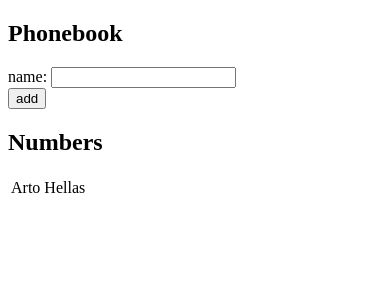
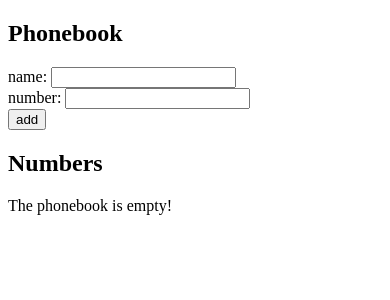
Before and after one commit to pantbruin/fso, a React (Create React App) app in the folder part2/phonebook/: page / in a window 390 px wide. Shown: the top 300 px of the page. Built offline with nearby package versions, Linux system fonts and the light colour scheme.

Commit message:
Implement phonebook step3 exercise

```diff
--- a/part2/phonebook/src/App.js
+++ b/part2/phonebook/src/App.js
@@ -2,31 +2,46 @@ import { useState } from 'react'
 import PhoneInformation from './components/PhoneInformation'
 
 const App = () => {
-  const [persons, setPersons] = useState([
-    { name: 'Arto Hellas' }
-  ])
-  const [newName, setNewName] = useState('')
+  const [persons, setPersons] = useState([]);
 
-  const handleNewName = (event) => {
-    setNewName(event.target.value);
+  {/* newInput controls the form's input fields current value */ }
+  const [newInput, setNewInput] = useState({
+     name: '',
+     phone: ''
+  })
+
+  {/* handleNewInput is an event handler that gets executed every time any of the input fields
+    of the form change. When the input field changes, the current value of the field gets stored in the newInput object state/hook */ }
+  const handleNewInput = (event) => {
+    const updatedState = {...newInput};
+    updatedState[event.target.name] = event.target.value;
+
+    setNewInput(updatedState);
   }
 
   const handleSubmit = (event) => {
     event.preventDefault();
 
-    const personExists = persons.some((element) => element.name === newName)
+    const personExistsInPhoneBook = persons.some((element) => element.name === newInput.name)
+    if (personExistsInPhoneBook) {
+      alert(`${newInput.name} is already added to the phonebook`)
+      setNewInput({
+        ...newInput,
+        name: ''
+      });
+      return;
 
-    if (personExists) {
-      alert(`${newName} is already added to the phonebook`)
-      setNewName('');
-      return;
+    } else {
+      const newPerson = {
+        name: newInput.name,
+        number: newInput.number
+      }
+      setPersons(persons.concat(newPerson));
+      setNewInput({
+        name: '',
+        number: ''
+      });
     }
-
-    const newPerson = {
-      name: newName,
-    }
-    setPersons(persons.concat(newPerson));
-    setNewName('');
   }
 
   return (
@@ -34,7 +49,10 @@ const App = () => {
       <h2>Phonebook</h2>
       <form onSubmit={handleSubmit}>
         <div>
-          name: <input value={newName} onChange={handleNewName}/>
+          name: <input name='name' value={newInput.name} onChange={handleNewInput}/>
+        </div>
+        <div>
+          number: <input name='number' value={newInput.number} onChange={handleNewInput}/>
         </div>
         <div>
           <button type="submit">add</button>
--- a/part2/phonebook/src/components/PhoneInformation.js
+++ b/part2/phonebook/src/components/PhoneInformation.js
@@ -1,14 +1,19 @@
-const Row = ({ name }) => {
+const Row = ({ person }) => {
 
     return (
     <tr>
-        <td>{name}</td>
+        <td>{person.name}</td>
+        <td>{person.number}</td>
     </tr>
     )
 }
 
 const PhoneInformation = ({ persons }) => {
-    const rows = persons.map((element) => <Row key={element.name} name={element.name} />)
+
+    const rows = persons.map((person) => <Row key={person.name} person={person} />)
+
+    if (rows.length === 0) return <p>The phonebook is empty!</p>;
+
     return (
         <div>
             <table>
```
